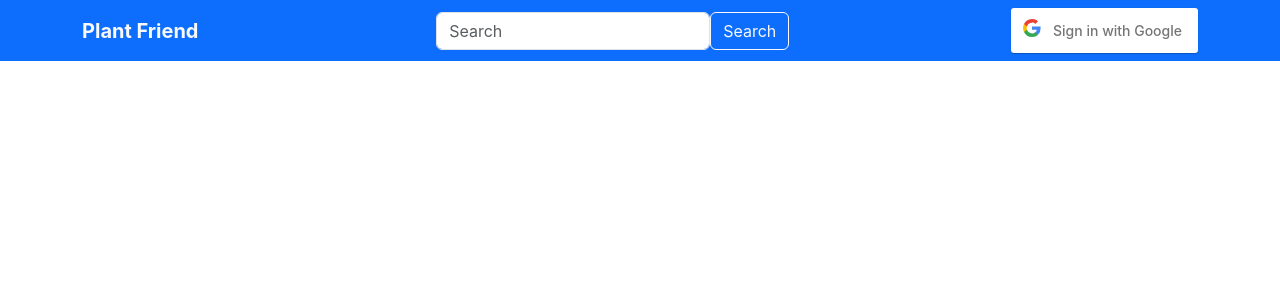
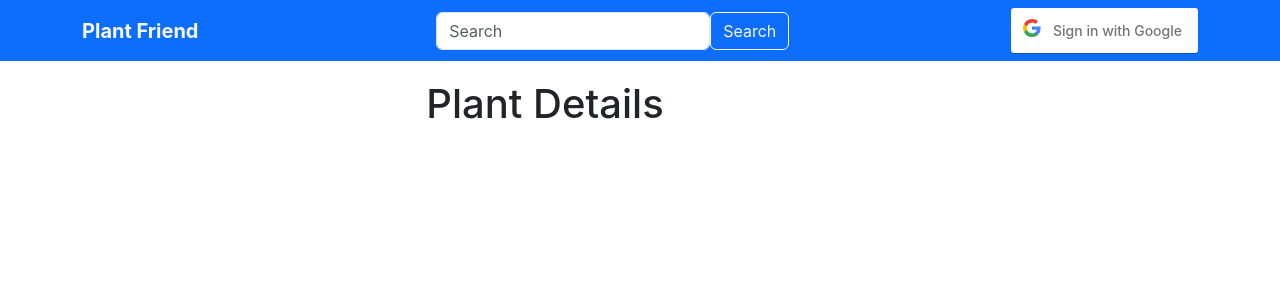
Before and after one commit to AndrewGalicia/plant-friend, a React (Create React App) app: page /PlantDetails in a window 1280 px wide. Shown: the top 300 px of the page. Built offline with nearby package versions, Linux system fonts and the light colour scheme; no server answers.

Commit message:
detail page created

```diff
--- a/src/components/PlantCard/PlantCard.jsx
+++ b/src/components/PlantCard/PlantCard.jsx
@@ -1,5 +1,7 @@
 import React from 'react';
 import './PlantCard.css';
+import { Link } from 'react-router-dom';
+
 
 const PlantCard = ({ plant }) => {
   // Destructure properties from the plant object
@@ -14,9 +16,9 @@ const PlantCard = ({ plant }) => {
       <div className="card-body">
         <h5 className="card-title">{common_name}</h5>
         <p>{scientific_name}</p>
-        <a href="#" className="btn btn-primary">
-          Details
-        </a>
+        <Link to="/PlantDetails">
+          <span className="btn btn-primary">Details</span>
+        </Link>
       </div>
     </div>
   );
--- a/src/pages/App/App.jsx
+++ b/src/pages/App/App.jsx
@@ -6,6 +6,7 @@ import Col from 'react-bootstrap/Col';
 import TopNav from '../../components/TopNav/TopNav';
 import PlantList from '../PlantList/PlantList';
 import Favorites from '../Favorites/Favorites';
+import PlantDetails from '../PlantDetails/PlantDetails';
 
 function App() {
   const [searchQuery, setSearchQuery] = useState('');
@@ -23,6 +24,7 @@ function App() {
             <Routes>
               <Route path="/" element={<PlantList searchQuery={searchQuery} />} />
               <Route path="/Favorites" element={<Favorites />} />
+              <Route path="/PlantDetails" element={<PlantDetails />} />
             </Routes>
           </Col>
         </Row>
--- /dev/null
+++ b/src/pages/PlantDetails/PlantDetails.jsx
@@ -0,0 +1,5 @@
+export default function Favorites() {
+    return (
+        <h1>Plant Details</h1>
+    );
+}
```
